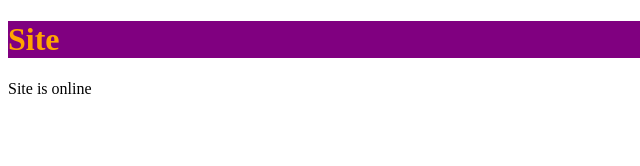
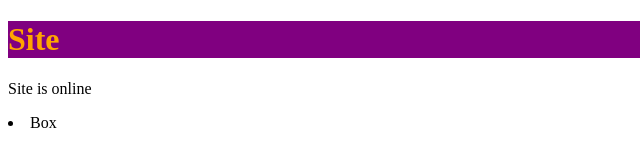
Before and after one commit to Njie-collab/testsite, a plain HTML site: page index.html in a window 1280 px wide. Shown: the full height of the page, 0-640 px from the left. Drawn offline with Linux system fonts and the light colour scheme.

Commit message:
lil changes

```diff
--- a/index.html
+++ b/index.html
@@ -12,5 +12,6 @@
 <h1> Site </h1>
 <p>Site is online
 </p>
+<li>Box</li>
 </body>
 </html>
```
